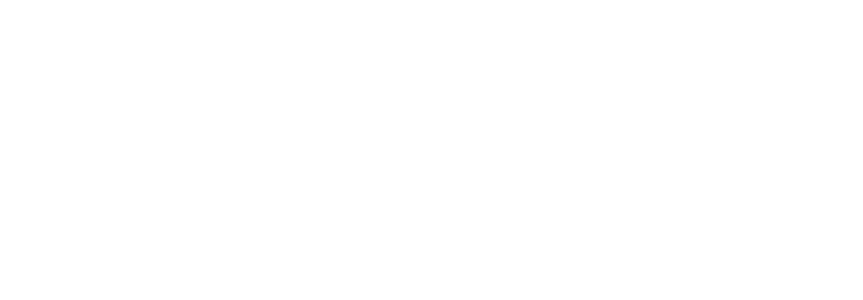
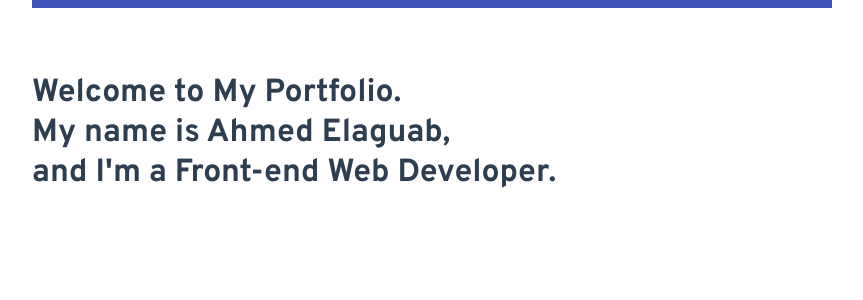
Before and after one commit to AhmedElaguab/my-resume-v1.0, a Vue app: page / in a window 1280 px wide. Shown: the top 300 px of the page, without its empty margins (208-1071 px from the left). Built offline with nearby package versions, Linux system fonts and the light colour scheme.

Commit message:
Add header component

```diff
--- a/public/index.html
+++ b/public/index.html
@@ -1,15 +1,24 @@
 <!DOCTYPE html>
 <html lang="en">
   <head>
-    <meta charset="utf-8">
-    <meta http-equiv="X-UA-Compatible" content="IE=edge">
-    <meta name="viewport" content="width=device-width,initial-scale=1.0">
-    <link rel="icon" href="<%= BASE_URL %>favicon.ico">
+    <meta charset="utf-8" />
+    <meta http-equiv="X-UA-Compatible" content="IE=edge" />
+    <meta name="viewport" content="width=device-width,initial-scale=1.0" />
+    <link rel="icon" href="<%= BASE_URL %>favicon.ico" />
     <title><%= htmlWebpackPlugin.options.title %></title>
+    <!-- Fonts -->
+    <link
+      href="https://fonts.googleapis.com/css2?family=Overpass:wght@400;700&display=swap"
+      rel="stylesheet"
+    />
   </head>
   <body>
     <noscript>
-      <strong>We're sorry but <%= htmlWebpackPlugin.options.title %> doesn't work properly without JavaScript enabled. Please enable it to continue.</strong>
+      <strong
+        >We're sorry but <%= htmlWebpackPlugin.options.title %> doesn't work
+        properly without JavaScript enabled. Please enable it to
+        continue.</strong
+      >
     </noscript>
     <div id="app"></div>
     <!-- built files will be auto injected -->
--- a/src/App.vue
+++ b/src/App.vue
@@ -1,21 +1,38 @@
 <template>
-  <div id="app"></div>
+  <div id="app">
+    <Container>
+      <Header></Header>
+    </Container>
+  </div>
 </template>
 
 <script>
+import Container from "./components/Container";
+import Header from "./components/Header";
+
 export default {
   name: "App",
-  components: {}
+  components: {
+    Container,
+    Header
+  }
 };
 </script>
 
 <style>
+* {
+  box-sizing: border-box;
+  padding: 0;
+  margin: 0;
+}
+
+body {
+  padding: 0;
+}
 #app {
-  font-family: Avenir, Helvetica, Arial, sans-serif;
+  font-family: Overpass, Avenir, Helvetica, Arial, sans-serif;
   -webkit-font-smoothing: antialiased;
   -moz-osx-font-smoothing: grayscale;
-  text-align: center;
   color: #2c3e50;
-  margin-top: 60px;
 }
 </style>
--- /dev/null
+++ b/src/components/Container.vue
@@ -0,0 +1,19 @@
+<template>
+  <div class="container">
+    <slot></slot>
+  </div>
+</template>
+
+<script>
+export default {
+  name: "Container"
+};
+</script>
+
+<style scoped>
+.container {
+  max-width: 800px;
+  margin-left: auto;
+  margin-right: auto;
+}
+</style>
--- /dev/null
+++ b/src/components/Header.vue
@@ -0,0 +1,26 @@
+<template>
+  <div class="header">
+    <h1>
+      Welcome to My Portfolio.
+      <br />
+      My name is Ahmed Elaguab,
+      <br />
+
+      and I'm a Front-end Web Developer.
+    </h1>
+  </div>
+</template>
+
+<script>
+export default {
+  name: "Header"
+};
+</script>
+
+<style scoped>
+.header {
+  border-top: 8px solid #3f51b5;
+  padding-top: 65px;
+  padding-bottom: 65px;
+}
+</style>
```
